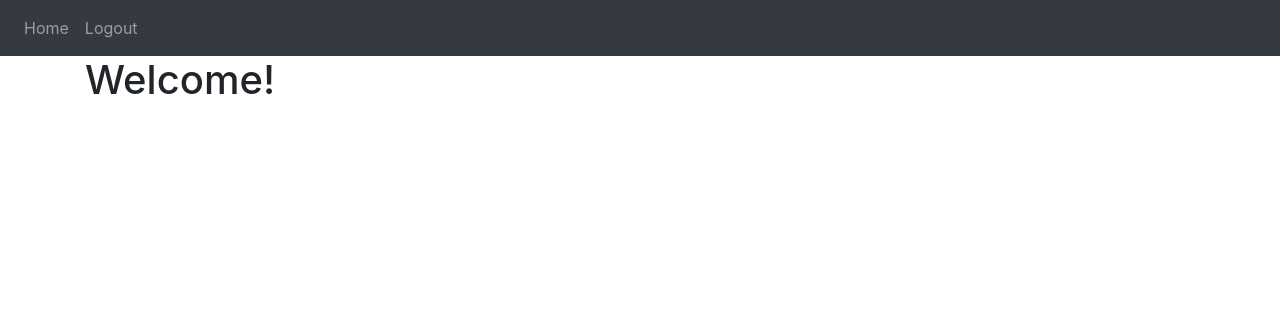
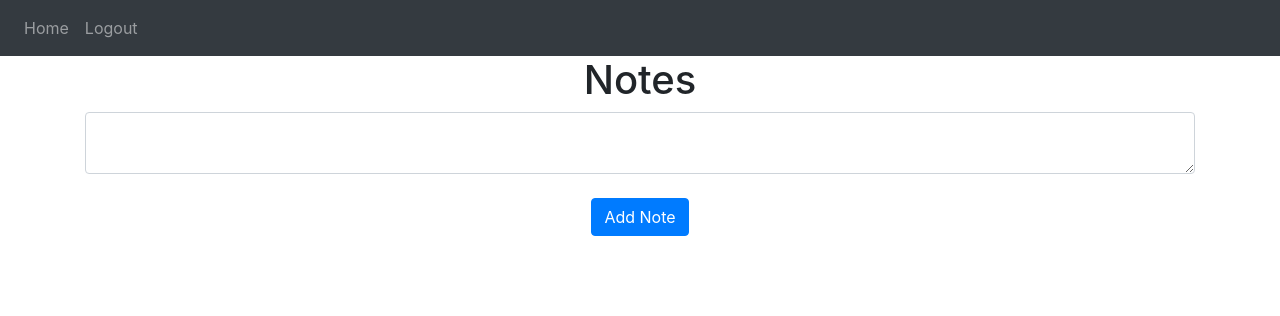
Before and after one commit to zapp-505/Notes_App, a Flask app: page / in a window 1280 px wide. Shown: the top 316 px of the page. Run offline with Flask 3, Linux system fonts and the light colour scheme; a user stored in the database is signed in; parts of the project's set-up code (start-up, migrations or seed data) failed here and were passed over; some libraries are stand-ins or nearby versions.

Commit message:
home logic set

```diff
--- a/website/models.py
+++ b/website/models.py
@@ -1,6 +1,7 @@
 from . import db
 from flask_login import UserMixin
 from sqlalchemy.sql import func
+#UserMixin works along with flask login to avoid all the boilerplate codes
 
 class Note(db.Model):
     id = db.Column(db.Integer, primary_key=True)
@@ -14,4 +15,4 @@ class User(db.Model, UserMixin):
     password = db.Column(db.String(150))
     first_name = db.Column(db.String(150))
     notes = db.relationship('Note')
-    #access a;; notes a user created
+    #access all notes a user created
--- a/website/templates/home.html
+++ b/website/templates/home.html
@@ -1,5 +1,21 @@
-{% extends "base.html" %}
-{% block title %}Home{% endblock %}
-{% block content %}
-  <h1>Welcome!</h1>
+{% extends "base.html" %} {% block title %}Home{% endblock %} {% block content
+%}
+<h1 align="center">Notes</h1>
+<ul class="list-group list-group-flush" id="notes">
+  {% for note in user.notes %}
+  <li class="list-group-item">
+    {{ note.data }}
+    <button type="button" class="close" onClick="deleteNote({{ note.id }})">
+      <span aria-hidden="true">&times;</span>
+    </button>
+  </li>
+  {% endfor %}
+</ul>
+<form method="POST">
+  <textarea name="note" id="note" class="form-control"></textarea>
+  <br />
+  <div align="center">
+    <button type="submit" class="btn btn-primary">Add Note</button>
+  </div>
+</form>
 {% endblock %}
--- a/website/views.py
+++ b/website/views.py
@@ -1,9 +1,33 @@
-from flask import Blueprint, render_template
+from flask import Blueprint, render_template, request, flash,jsonify
 from flask_login import login_required,current_user
-
+from .models import Note
+from . import db
+import json
 views = Blueprint('views',__name__)
 
-@views.route('/')
+@views.route('/',methods=['GET','POST'])
 @login_required
 def home():
+    if request.method == 'POST':
+        note = request.form.get('note')
+        if len(note)<1:
+            flash("Note too short",category="error")
+        else:
+            new_note=Note(data=note,user_id=current_user.id)
+            db.session.add(new_note)
+            db.session.commit()
+            flash('Note added!',category='success')
     return render_template("home.html",user=current_user)
+
+@views.route('/delete-note',methods=['GET','POST'])
+def delete_note():
+    # this function expects a JSON from the INDEX.js file
+    note = json.loads(request.data)
+    noteId = note['noteId']
+    #get the note wrt noteId from Note class of database
+    note = Note.query.get(noteId)
+    if note:
+        if note.user_id == current_user.id:
+            db.session.delete(note)
+            db.session.commit()
+    return jsonify({})
```
Also changed, not shown: website/__init__.py (+7 -1 lines), website/auth.py (+7 -6 lines), website/static/index.js (added, +8 -0 lines), instance/database.db.
